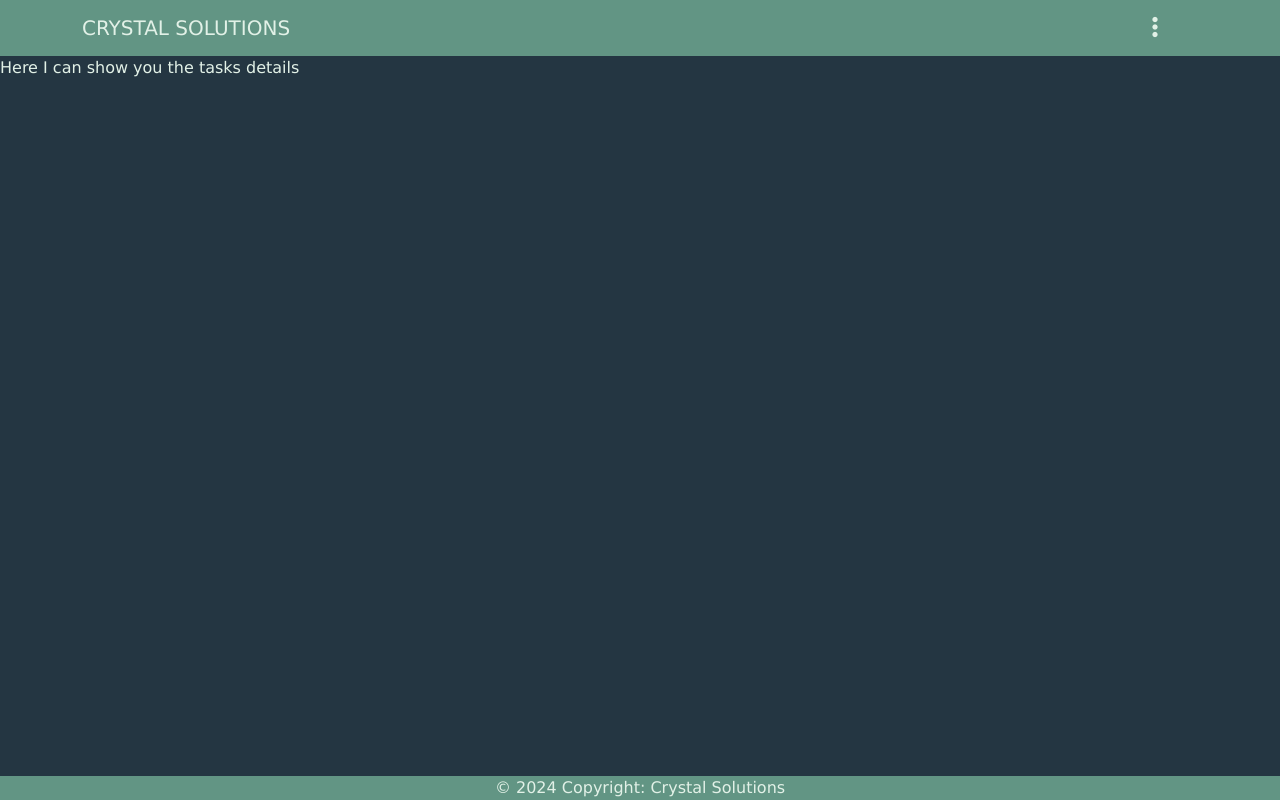
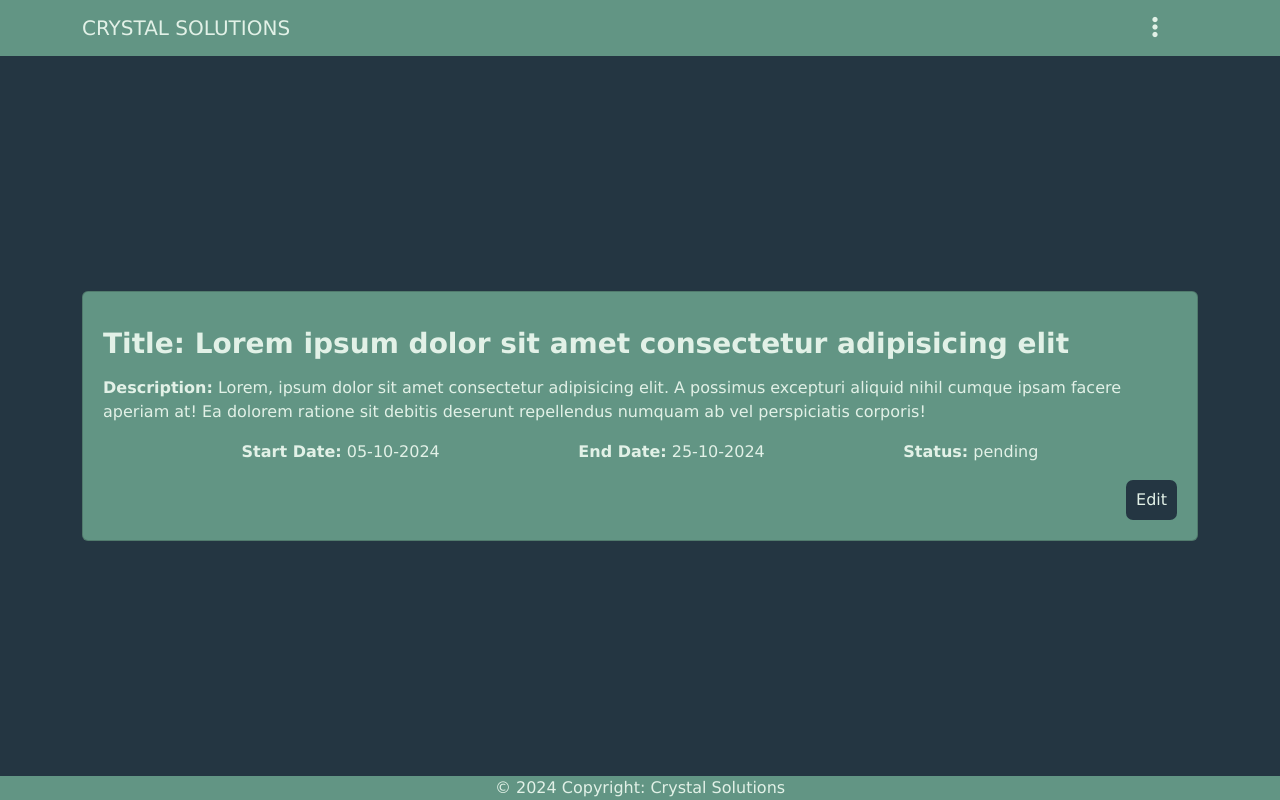
Before and after one commit to hamzayounas256/Task-Manager, a React (Create React App) app: page /taskdetail in a window 1280 px wide. Built offline with nearby package versions, Linux system fonts and the light colour scheme.

Commit message:
tasks are add, update

```diff
--- a/src/App.css
+++ b/src/App.css
@@ -239,3 +239,33 @@ h3:hover {
 	background-color: #e2f1e7;
 	color: #243642;
 }
+
+/* Task Detail */
+.taskdetail {
+	height: 90vh;
+	display: flex;
+	justify-content: center;
+	align-items: center;
+}
+
+.taskdetailcard {
+	background-color: #629584;
+	color: #e2f1e7;
+	padding: 20px 20px;
+}
+
+.taskdetailcard div button {
+	background-color: #243642;
+	color: #e2f1e7;
+	/* display: flex; */
+	/* justify-content: end; */
+	/* margin-top: 15px; */
+	padding: 8px 10px;
+	border: none;
+	border-radius: 7px;
+}
+
+.taskdetailcard div button:hover {
+	background-color: #e2f1e7;
+	color: #243642;
+}
--- a/src/App.js
+++ b/src/App.js
@@ -10,6 +10,7 @@ import Register from "./Pages/Register";
 import AddTask from "./Components/AddTask";
 import AllTasks from "./Components/AllTasks";
 import TaskDetail from "./Components/TaskDetail";
+import EditTask from "./Components/EditTask";
 
 const router = createBrowserRouter([
 	{
@@ -28,6 +29,7 @@ const router = createBrowserRouter([
 			{ path: "/addtask", element: <AddTask /> },
 			{ path: "/alltasks", element: <AllTasks /> },
 			{ path: "/taskdetail", element: <TaskDetail /> },
+			{ path: "/edittask", element: <EditTask /> },
 		],
 	},
 ]);
--- a/src/Components/AddTask.jsx
+++ b/src/Components/EditTask.jsx
@@ -1,12 +1,12 @@
 import React from "react";
 import { Card } from "react-bootstrap";
 
-export default function AddUser() {
+export default function EditTask() {
 	return (
 		<div className="adduser">
 			<Card className="addusercard">
 				<form className="adduserform">
-					<h3 className="text-center">ADD A NEW TASK</h3>
+					<h3 className="text-center">EDIT TASK</h3>
 					<div className="dates d-flex justify-content-between">
 						<div className="">
 							<label htmlFor="startDate">Start Date </label>
@@ -31,7 +31,7 @@ export default function AddUser() {
 					</div>
 					<div className="d-flex justify-content-end">
 						<button type="submit" className="btn adduserButton">
-							Add Task
+							Update Task
 						</button>
 					</div>
 				</form>
--- a/src/Components/TaskDetail.jsx
+++ b/src/Components/TaskDetail.jsx
@@ -1,5 +1,67 @@
 import React from "react";
+import { Card } from "react-bootstrap";
+import { Link } from "react-router-dom";
+
+const posts = [
+	{
+		id: 1,
+		title: "Lorem ipsum dolor sit amet consectetur adipisicing elit",
+		desc: "Lorem, ipsum dolor sit amet consectetur adipisicing elit. A possimus excepturi aliquid nihil cumque ipsam facere aperiam at! Ea dolorem ratione sit debitis deserunt repellendus numquam ab vel perspiciatis corporis!",
+		startDate: "05-10-2024",
+		endDate: "25-10-2024",
+		status: "pending",
+	},
+	{
+		id: 2,
+		title: "Lorem ipsum dolor sit amet consectetur adipisicing elit",
+		desc: "Lorem, ipsum dolor sit amet consectetur adipisicing elit. A possimus excepturi aliquid nihil cumque ipsam facere aperiam at! Ea dolorem ratione sit debitis deserunt repellendus numquam ab vel perspiciatis corporis!",
+		startDate: "25-09-2024",
+		endDate: "15-10-2024",
+		status: "completed",
+	},
+	{
+		id: 3,
+		title: "Lorem ipsum dolor sit amet consectetur adipisicing elit",
+		desc: "Lorem, ipsum dolor sit amet consectetur adipisicing elit. A possimus excepturi aliquid nihil cumque ipsam facere aperiam at! Ea dolorem ratione sit debitis deserunt repellendus numquam ab vel perspiciatis corporis!",
+		startDate: "15-09-2024",
+		endDate: "05-10-2024",
+		status: "completed",
+	},
+	{
+		id: 4,
+		title: "Lorem ipsum dolor sit amet consectetur adipisicing elit",
+		desc: "Lorem, ipsum dolor sit amet consectetur adipisicing elit. A possimus excepturi aliquid nihil cumque ipsam facere aperiam at! Ea dolorem ratione sit debitis deserunt repellendus numquam ab vel perspiciatis corporis!",
+		startDate: "15-10-2024",
+		endDate: "05-11-2024",
+		status: "pending",
+	},
+];
 
 export default function TaskDetail() {
-	return <div>Here I can show you the tasks details</div>;
+	return (
+		<div className="container taskdetail">
+			<Card className="taskdetailcard">
+				<h3>Title: {posts[0].title}</h3>
+				<p>
+					<b>Description:</b> {posts[0].desc}
+				</p>
+				<div className="d-flex justify-content-evenly">
+					<p>
+						<b>Start Date:</b> {posts[0].startDate}
+					</p>
+					<p>
+						<b>End Date:</b> {posts[0].endDate}
+					</p>
+					<p>
+						<b>Status:</b> {posts[0].status}
+					</p>
+				</div>
+				<div className="text-end">
+					<button>
+						<Link to="/edittask">Edit</Link>
+					</button>
+				</div>
+			</Card>
+		</div>
+	);
 }
--- a/src/Pages/Login.jsx
+++ b/src/Pages/Login.jsx
@@ -1,11 +1,15 @@
 import { Button, Card } from "react-bootstrap";
-import { Link } from "react-router-dom";
+import { Link, useNavigate } from "react-router-dom";
 
 export default function Login() {
+	const navigate = useNavigate();
+	const handleLogin = () => {
+		navigate("/");
+	};
 	return (
 		<div className="login">
 			<Card className="loginCard">
-				<form>
+				<form onSubmit={handleLogin}>
 					<h3 className="text-center">LOGIN</h3>
 					<div className="loginUser mb-2">
 						<label htmlFor="username">Username</label>
```
